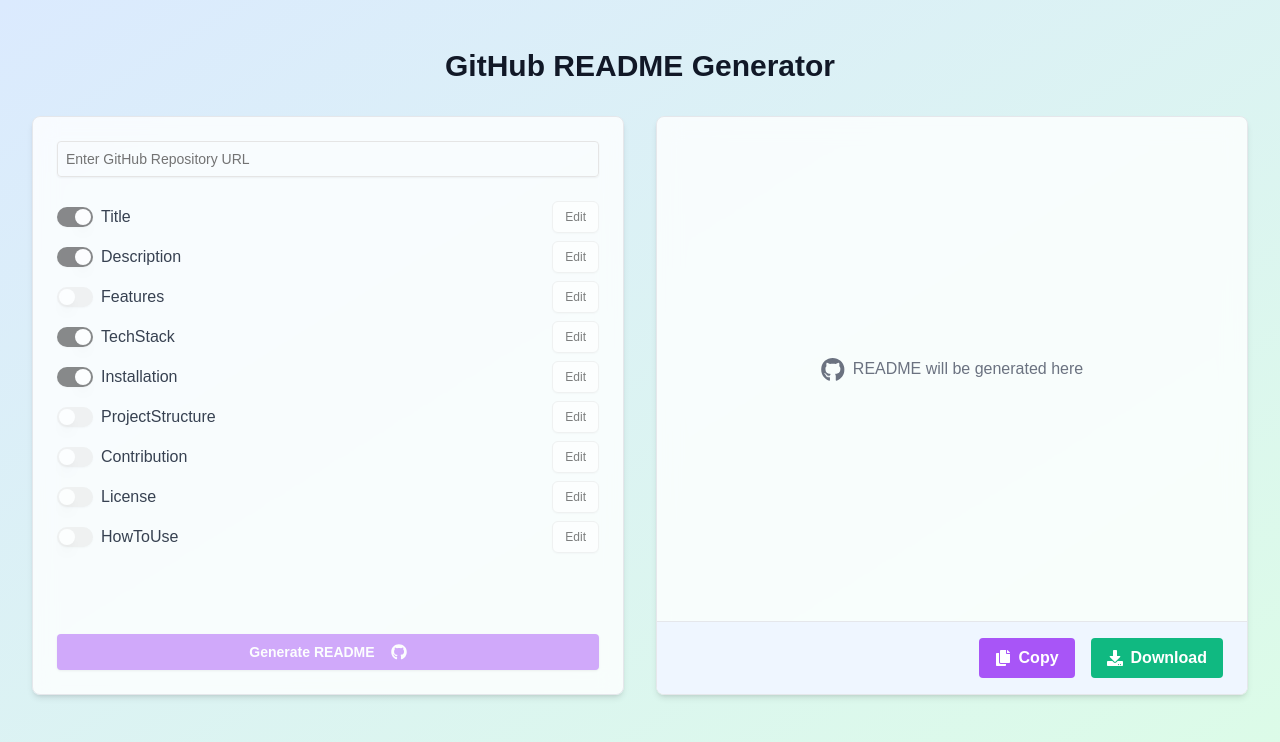
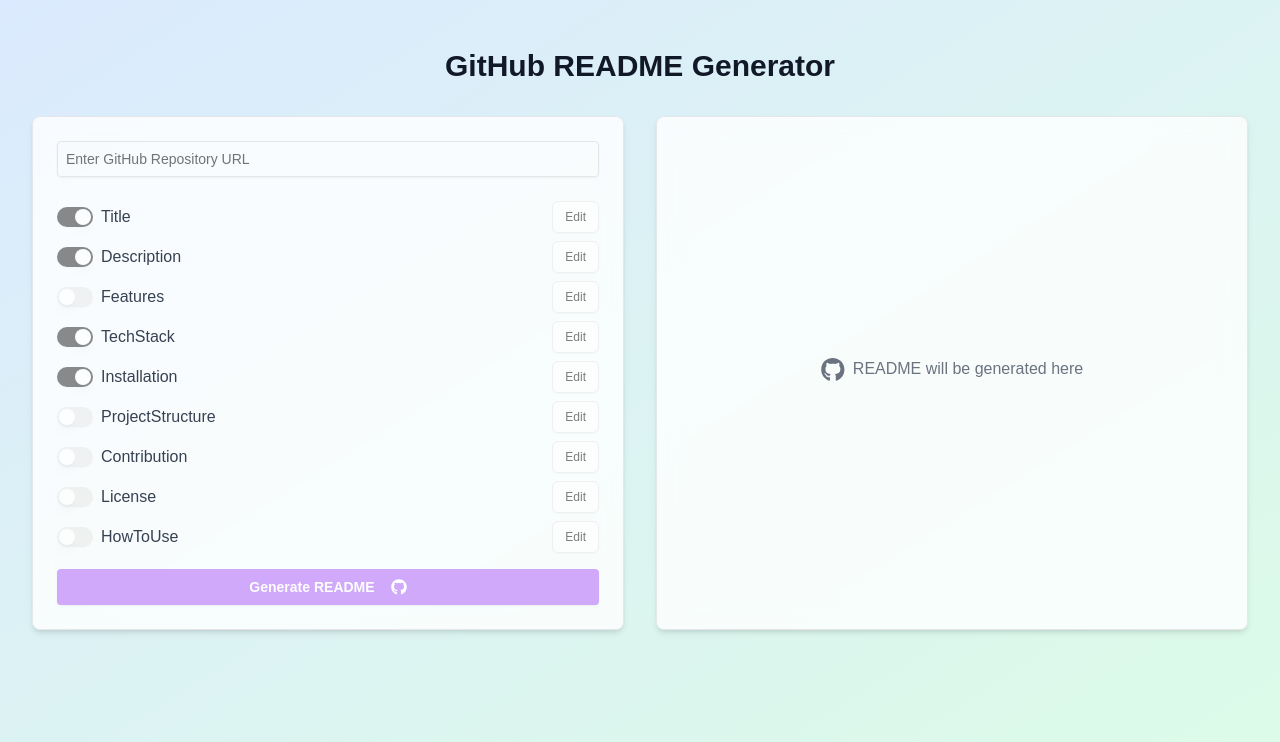
Before and after one commit to AshwiniParaye1/Github-Readme-Generator, a Next.js app: page / in a window 1280 px wide. Shown: the top 742 px of the page. Built offline with nearby package versions, Linux system fonts and the light colour scheme; no server answers.

Commit message:
hide copy and download when no readme is generated

```diff
--- a/app/components/ReadmePreview.tsx
+++ b/app/components/ReadmePreview.tsx
@@ -96,11 +96,11 @@
           </div>
         )}
       </div>
+      {hasReadmeContent && (
         <div className="px-6 py-4 bg-blue-50 border-t border-gray-200 flex justify-end gap-4">
           <button
             onClick={handleCopyToClipboard}
             className="bg-purple-500 hover:bg-purple-700 text-white font-bold py-2 px-4 rounded focus:outline-none focus:shadow-outline flex items-center"
-          disabled={!hasReadmeContent}
           >
             <FaCopy className="mr-2" />
             Copy
@@ -108,12 +108,12 @@
           <button
             onClick={handleDownloadReadme}
             className="bg-emerald-500 hover:bg-emerald-700 text-white font-bold py-2 px-4 rounded focus:outline-none focus:shadow-outline flex items-center"
-          disabled={!hasReadmeContent}
           >
             <FaDownload className="mr-2" />
             Download
           </button>
         </div>
+      )}
     </div>
   );
 }
```
Lines whose indentation alone changed are shown as unchanged.
